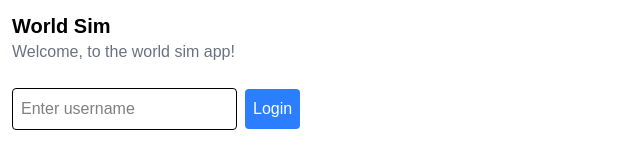
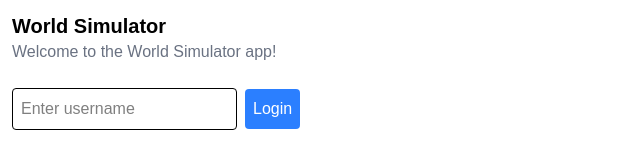
Before and after one commit to simonkarman/world-sim, a Next.js app in the folder client/: page / in a window 1280 px wide. Shown: the top 160 px of the page, without its empty margins (0-640 px from the left). Built offline with nearby package versions, Linux system fonts and the light colour scheme.

Commit message:
Textual improvements

```diff
--- a/client/src/app/page.tsx
+++ b/client/src/app/page.tsx
@@ -3,8 +3,8 @@ import { Login } from '@/component/login';
 export default function Home() {
   return <>
     <div className="p-3">
-      <h1 className="font-bold text-xl">World Sim</h1>
-      <p className="text-gray-500">Welcome, to the world sim app!</p>
+      <h1 className="font-bold text-xl">World Simulator</h1>
+      <p className="text-gray-500">Welcome to the World Simulator app!</p>
     </div>
     <Login />
   </>;
--- a/client/src/component/world.tsx
+++ b/client/src/component/world.tsx
@@ -95,7 +95,7 @@ export function World(props: {
             x={2} y={-2}
             fontSize={5} fill="black"
           >
-            {name}
+            {name[0].toUpperCase() + name.slice(1)}
           </text>
         </TransformAnimatedSvgGroup>
       ))}
```
